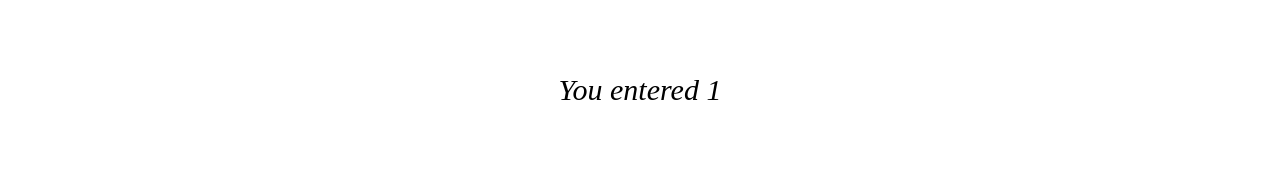
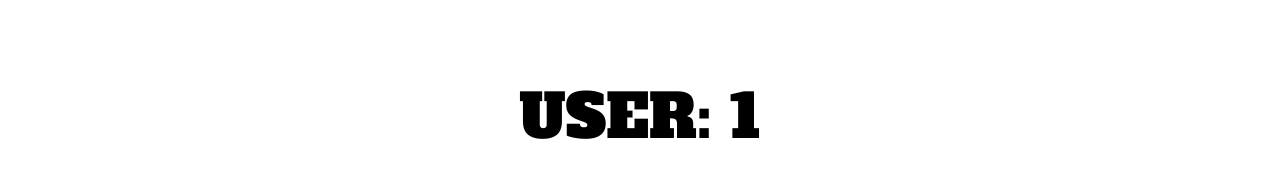
Before and after one commit to lwurl/api-party, a React (Create React App) app: page /github/1 in a window 1280 px wide. Shown: the part 747-924 px from the top of the page. Before the commit the page ends 887 px from the top, so only its background shows below. Built offline with nearby package versions, Linux system fonts and the light colour scheme; a web font is replaced by a local one.

Commit message:
Add GithubUser component

```diff
--- a/src/Github.js
+++ b/src/Github.js
@@ -1,5 +1,6 @@
 import React, { Component } from 'react';
 import { Route } from 'react-router-dom';
+import GithubUser from './GithubUser';
 
 import './Github.css';
 
@@ -39,7 +40,7 @@ class Github extends Component {
                         <button type="submit">Look up GitHub user</button>
                     </div>
                 </form>
-                <Route path="/github/:username" render={(props) => <h3>You entered {props.match.params.username}</h3>} />
+                <Route path="/github/:username" component={GithubUser} />
                 <Route exact path="/github" render={() => <h3>Please enter a username to search on Github</h3>} />
             </div>
         );
--- /dev/null
+++ b/src/GithubUser.js
@@ -0,0 +1,13 @@
+import React, { Component } from 'react';
+
+class GithubUser extends Component {
+    render() {
+        return (
+            <div className="GithubUser">
+                <h1>User: {this.props.match.params.username}</h1>
+            </div>
+        );
+    }
+}
+
+export default GithubUser;
```
